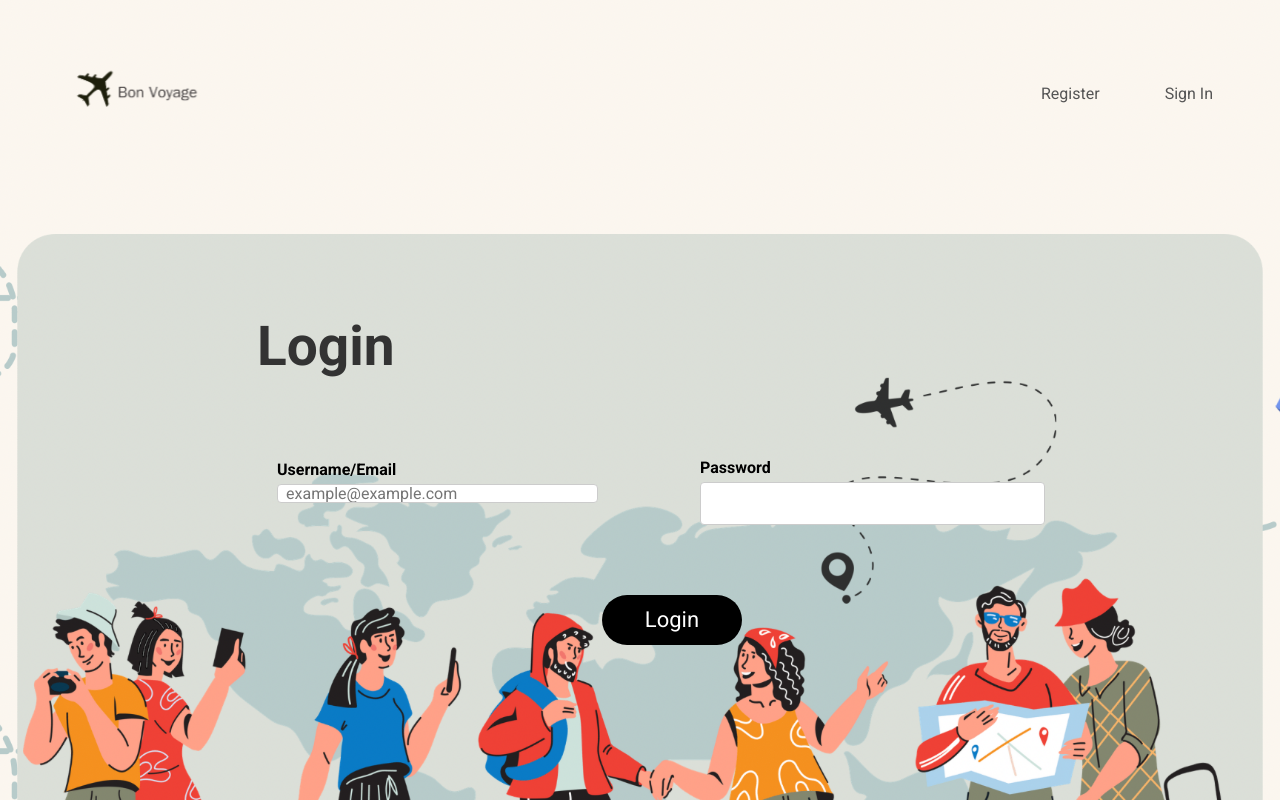
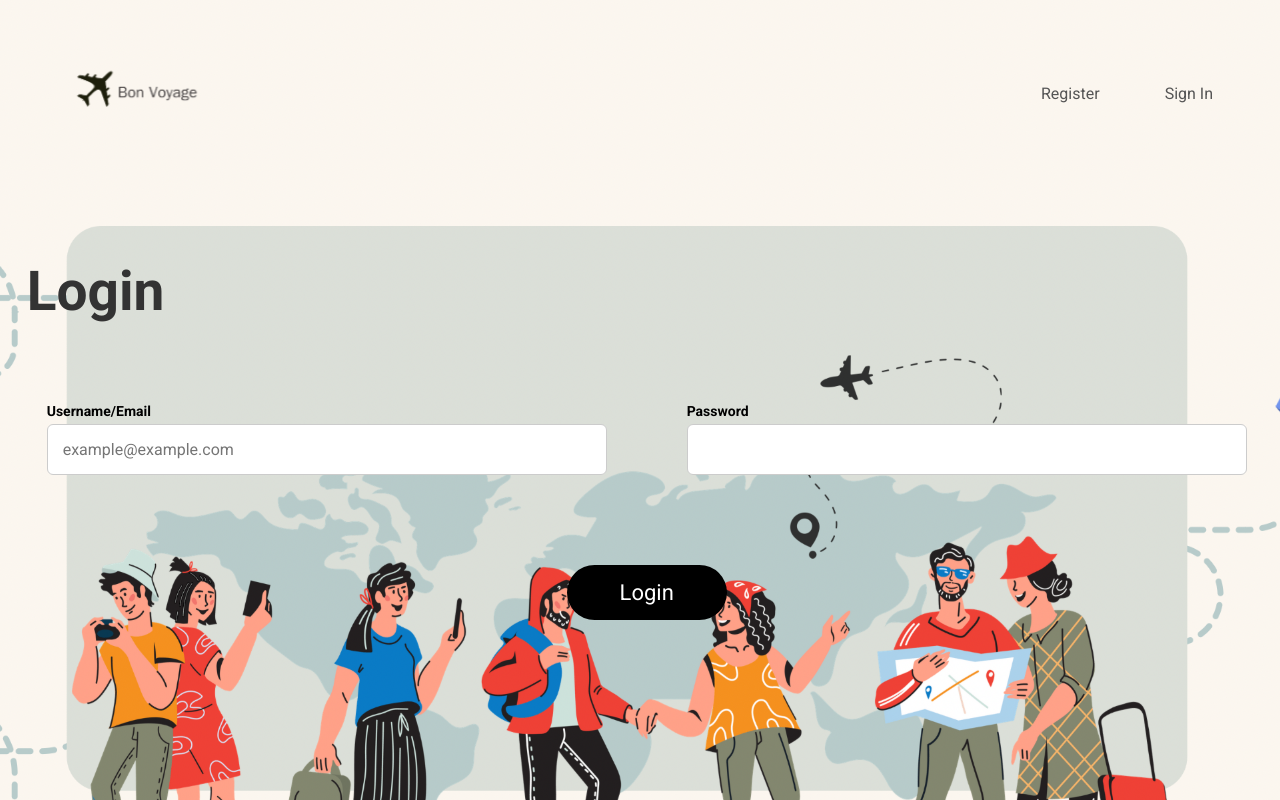
Before and after one commit to aldoseri99/Bon-Voyage-Client, a React (Vite) app: page /signin in a window 1280 px wide. Shown: the top 800 px of the page. Built offline with nearby package versions, Linux system fonts and the light colour scheme.

Commit message:
fixing some pages

```diff
--- a/src/App.css
+++ b/src/App.css
@@ -435,6 +435,7 @@ a:hover {
   border-radius: 8px;
   z-index: 2;
   position: relative;
+  margin-left: -1%;
 }
 
 .signin {
@@ -449,13 +450,14 @@ a:hover {
   border-radius: 8px;
   text-align: center;
   margin-top: -20vh;
+  margin-left: 18%;
 }
 
 .input-row {
   display: flex;
-  gap: 80px;
+  gap: 40px; /* Adjusted gap to balance the layout */
   justify-content: space-between;
-  align-items: center;
+  align-items: flex-start; /* Align inputs at the start of the row */
   margin-bottom: 30px;
 }
 
@@ -465,14 +467,19 @@ a:hover {
   text-align: start;
 }
 
-.input-sginin {
-  width: 100%;
-  padding: 20px;
-  margin-top: 5px;
+.input-wrapper label {
+  display: block;
+  margin-bottom: 5px; /* Ensure there's consistent spacing between label and input */
+  font-size: 14px;
+}
+
+.input-wrapper input.input-sginin {
+  width: 70vh;
+  padding: 15px; /* Increased padding for larger input boxes */
   border: 1px solid #ccc;
-  border-radius: 4px;
-  max-height: 1px;
-  font-size: 15px;
+  border-radius: 6px; /* Slightly larger radius to match the bigger box */
+  font-size: 16px; /* Increase font size slightly */
+  box-sizing: border-box;
 }
 
 .signin-button {
@@ -480,10 +487,9 @@ a:hover {
   font-size: 22px;
   border-radius: 10vh;
   background-color: black;
-  width: 140px;
-  height: 50px;
+  width: 160px; /* Slightly increased button width */
+  height: 55px; /* Slightly increased button height */
   color: white;
-  margin-left: 8vh;
 }
 
 .login-text {
@@ -502,8 +508,8 @@ a:hover {
 }
 
 .full-page-cover {
-  height: 100vh;
-  width: 100vw;
+  height: 90vh;
+  width: 98vw;
 
   display: flex;
   justify-content: center;
@@ -518,6 +524,8 @@ a:hover {
   padding: 0;
   z-index: 1;
 }
+
+
 
 .detail-header {
   display: flex;
@@ -740,8 +748,8 @@ input[type='file'] {
 /* Register Page */
 
 .full-page-cover-R {
-  height: 100vh;
-  width: 100vw;
+  height: 95vh;
+  width: 95vw;
   display: flex;
   justify-content: center;
   align-items: center;
@@ -751,6 +759,7 @@ input[type='file'] {
   background-repeat: no-repeat; /* Prevent image repetition */
   position: absolute;
   z-index: 1;
+  margin-left: -5%;
 }
 
 .signin {
--- a/src/pages/SignIn.jsx
+++ b/src/pages/SignIn.jsx
@@ -75,6 +75,7 @@ const SignIn = ({ setUser }) => {
     </div>
   </div>
 </div>
+
   )
 }
 
```
Lines whose indentation alone changed are shown as unchanged.
